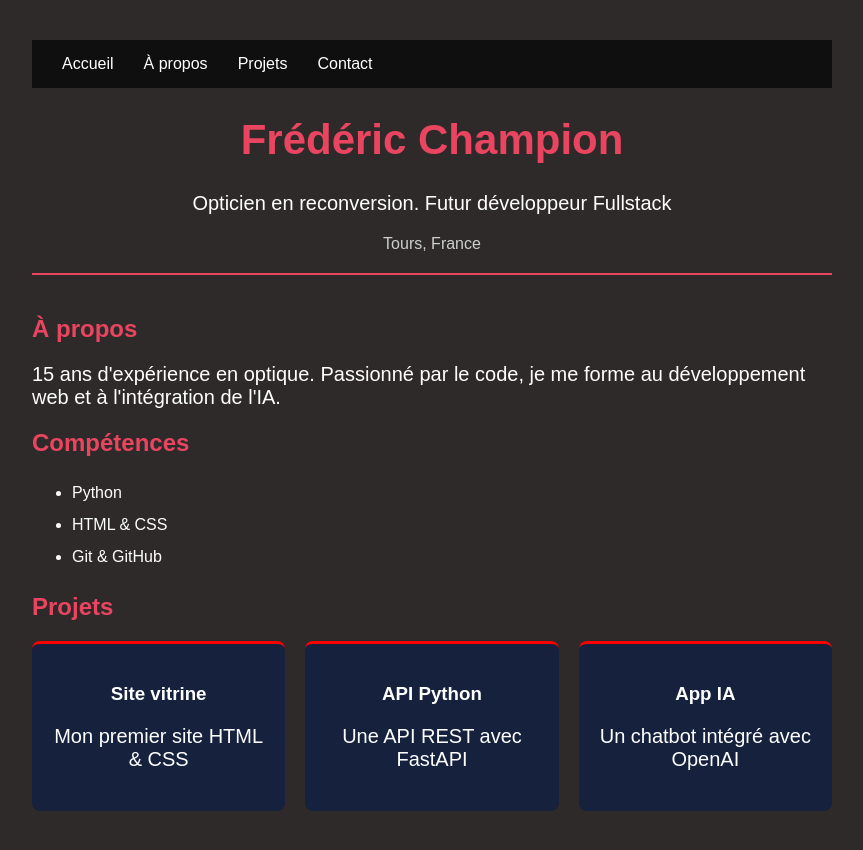
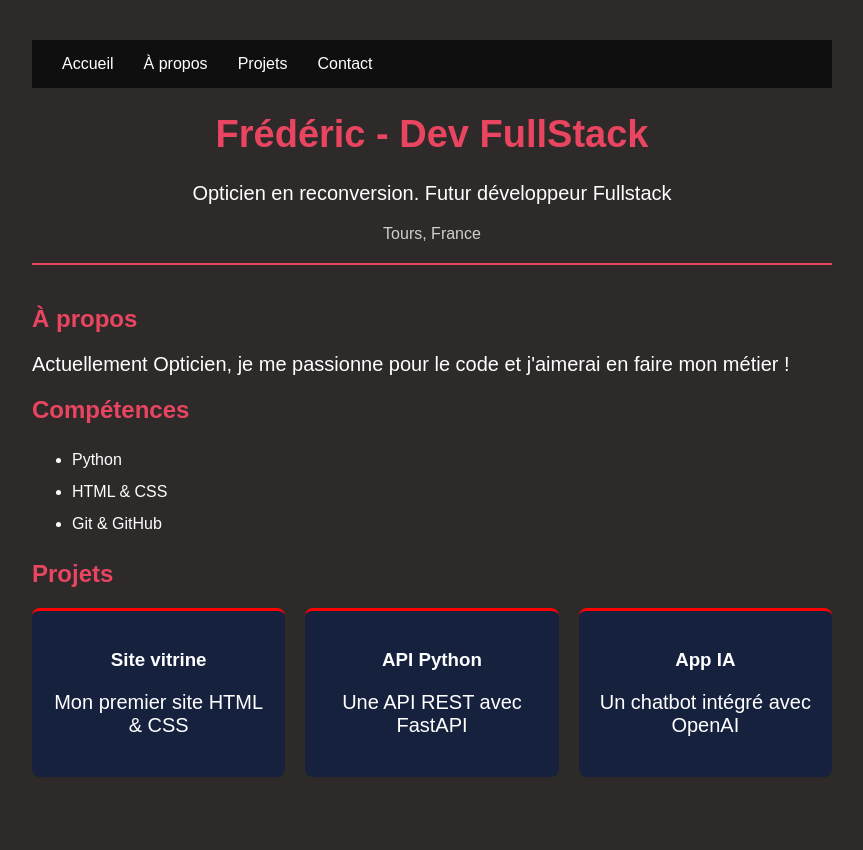
Before and after one commit to Frederic-Champion/mon-premier-projet, a plain HTML site: page index.html in a window 1280 px wide. Shown: the whole page, without its empty margins (208-1071 px from the left). After the commit the page ends 817 px from the top, so only its background shows below. Drawn offline with Linux system fonts and the light colour scheme.

Commit message:
initiation au DOM JS

```diff
--- a/index.html
+++ b/index.html
@@ -12,7 +12,7 @@
             <a href="#">Contact</a>
         </nav>
         <header>
-            <h1>Frédéric Champion</h1>
+            <h1 id="titre-principal">Frédéric Champion</h1>
             <p>Opticien en reconversion. Futur développeur Fullstack</p>
             <div class="region">Tours, France</div>
         </header>
--- a/script.js
+++ b/script.js
@@ -48,3 +48,11 @@ console.log(`${projet.nom}`)
 console.log(`${projet.technos}`)
 console.log(`${projet.description}`)
 console.log(`${projet.termine}`)
+
+const titre = document.getElementById("titre-principal");
+console.log(titre);
+titre.textContent = "Frédéric - Dev FullStack";
+titre.style.fontSize = "38px";
+
+const aPropos = document.querySelector("section p");
+aPropos.textContent = "Actuellement Opticien, je me passionne pour le code et j'aimerai en faire mon métier !"
```
